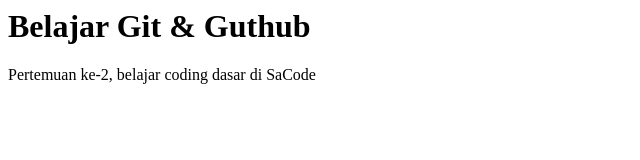
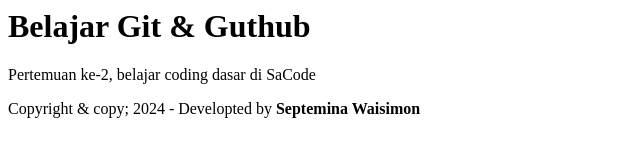
Before and after one commit to septeminawai/sacode-laravel-ii-2024-02-setty, a plain HTML site: page index.html in a window 1280 px wide. Shown: the whole page, without its empty margins (0-640 px from the left). Drawn offline with Linux system fonts and the light colour scheme.

Commit message:
Update index.html:tambah footer

```diff
--- a/index.html
+++ b/index.html
@@ -4,6 +4,10 @@
         <body>
             <h1>Belajar Git & Guthub</h1>
             <p>Pertemuan ke-2, belajar coding dasar di SaCode</p>
+
+            <footer>
+                Copyright & copy; 2024 - Developted by <b>Septemina Waisimon</b>
+            </footer>
         </body>
     </head>
 </html>
```
